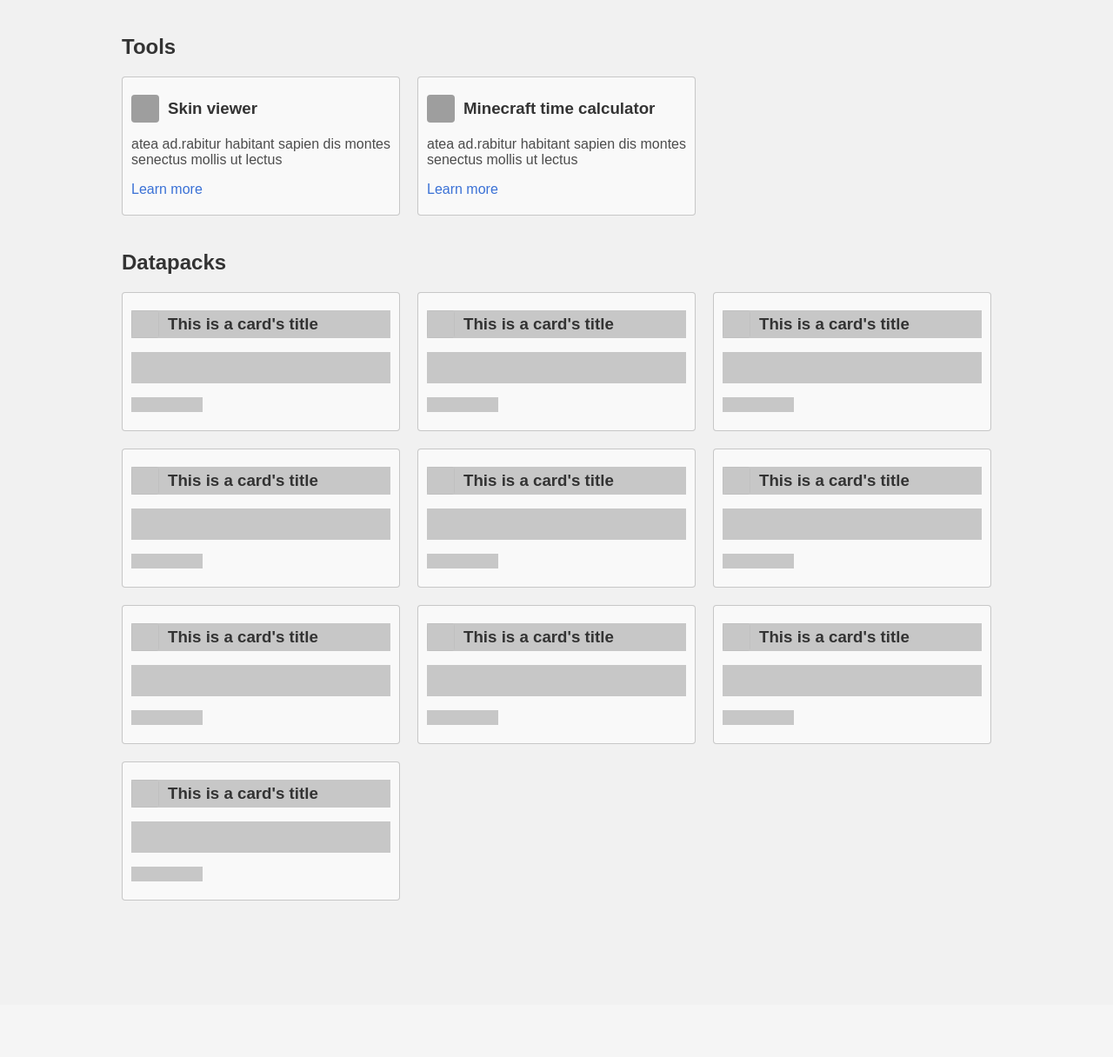
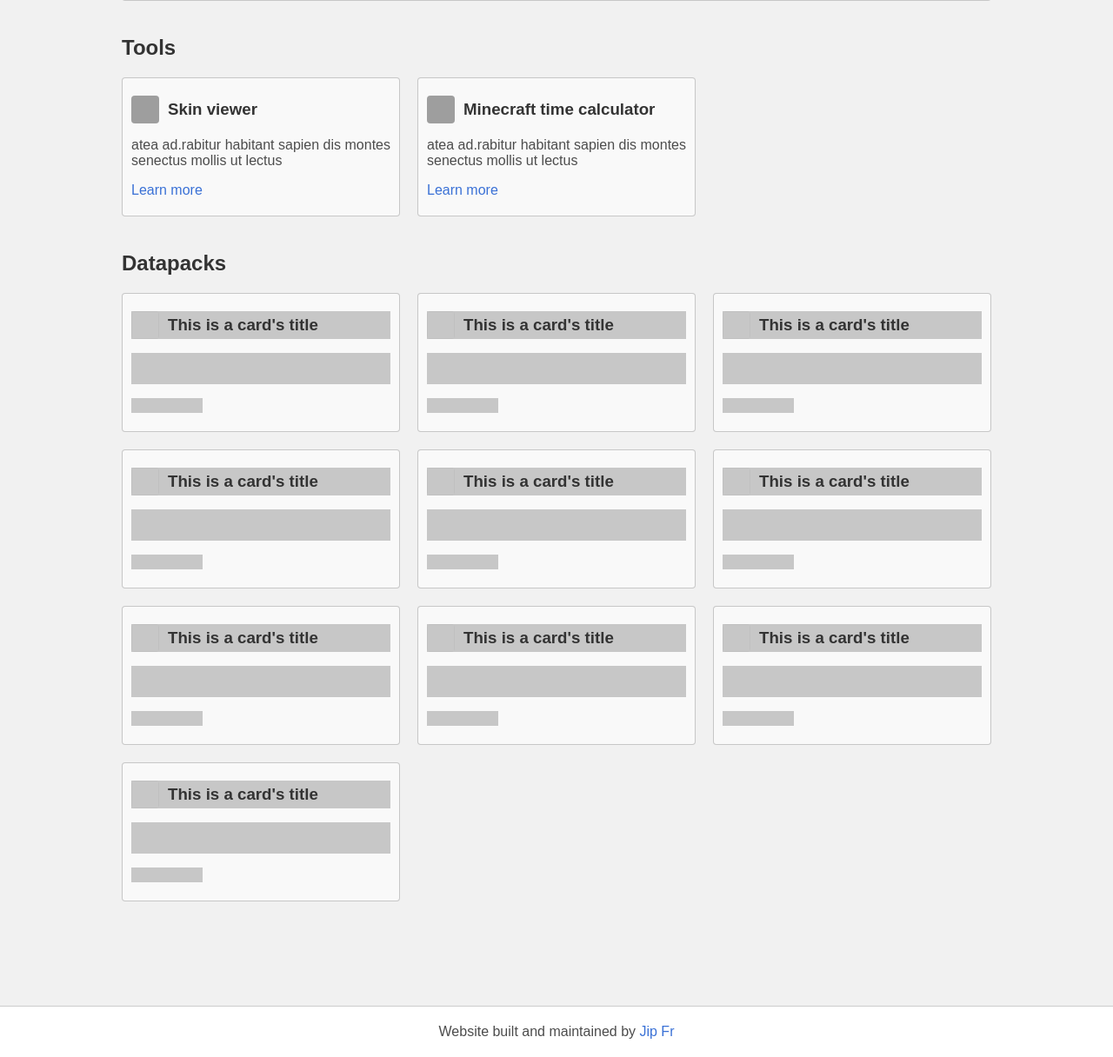
Before and after one commit to mcpeachpies/mcpeachpies-website, a PHP site: page /index.php in a window 1280 px wide. Shown: the part 894-2110 px from the top of the page at 87% size. Before the commit the page ends 1930 px from the top, so only its background shows below. Run offline with PHP 8.4, Linux system fonts and the light colour scheme; data that the repository does not hold is empty; grey boxes are pictures that could not be loaded.

Commit message:
Add "credits" footer

```diff
--- a/end.php
+++ b/end.php
@@ -1,3 +1,7 @@
+		</div>
+		<footer>
+			<p>Website built and maintained by <a href="https://jipfr.nl" target="_blank" class="read-more">Jip Fr</a></p>
+		</footer>
 
 	</body>
 </html>
--- a/start.php
+++ b/start.php
@@ -7,13 +7,15 @@
 	</head>
 	<body>
 
+		<div class="content-wrapper">
+
 			<!-- HERO -->
 			<header>
 				<div class="bg"></div>
 				<nav>
 					<a href="/" class="home-link">Home</a>
 					<a href="/resource-pack" class="resource-pack-link">Resource Pack</a>
-				<a href="https://existencesmp.com/" target="_blank">Existence</a>
+					<a href="https://existencesmp.com/" target="_blank"><svg xmlns="http://www.w3.org/2000/svg" width="24" height="24" viewBox="0 0 24 24" fill="none" stroke="currentColor" stroke-width="2" stroke-linecap="round" stroke-linejoin="round" class="feather feather-external-link"><path d="M18 13v6a2 2 0 0 1-2 2H5a2 2 0 0 1-2-2V8a2 2 0 0 1 2-2h6"></path><polyline points="15 3 21 3 21 9"></polyline><line x1="10" y1="14" x2="21" y2="3"></line></svg>Existence</a>
 				</nav>
 			</header>
 
--- a/style.css
+++ b/style.css
@@ -26,12 +26,26 @@
 	}
 }
 
+html, body {
+	min-height: 100vh;
+}
+
 body {
 	margin: 0;
-	margin-bottom: 80px;
 	background: var(--bg-2);
 	color: var(--text-secondary);
 	font-family: Poppins, Arial, Helvetica, sans-serif;
+}
+
+
+/* Layout stuff */
+body {
+	display: flex;
+    justify-content: center;
+    flex-direction: column;
+}
+.content-wrapper {
+	flex: 1;
 }
 
 /* Hero */
@@ -56,6 +70,15 @@ nav a {
 	margin: 0 20px;
 	color: inherit;
 	text-decoration: none;
+	display: flex;
+	flex-wrap: nowrap;
+	align-items: center;
+}
+nav a svg {
+	width: 1.2rem;
+	height: 1.2rem;
+	display: inline-block;
+	margin-right: 10px;
 }
 nav a:hover {
 	text-decoration: underline;
@@ -172,11 +195,11 @@ nav a.current {
 	align-items: center;
 }
 
-.card .read-more {
+ .read-more {
 	color: var(--anchor);
 	text-decoration: none;
 }
-.card .read-more:hover {
+.read-more:hover {
 	text-decoration: underline;
 }
 .card .pack-icon {
@@ -314,6 +337,21 @@ form > * {
 	margin-bottom: 20px;
 }
 
+/* Footer */
+footer {
+	width: 100%;
+	height: 100%;
+	margin-top: 80px;
+	background: var(--bg-0);
+	padding: 20px 0;
+	padding-bottom: calc(20px + env(safe-area-inset-top));
+	text-align: center;
+	border-top: 1px solid var(--border);
+}
+footer p {
+	margin: 0;
+}
+
 /* Responsiveness */
 @media screen and (max-width: 700px) {
 	.cards, .layout, .profile {
```
Lines whose indentation alone changed are shown as unchanged.
